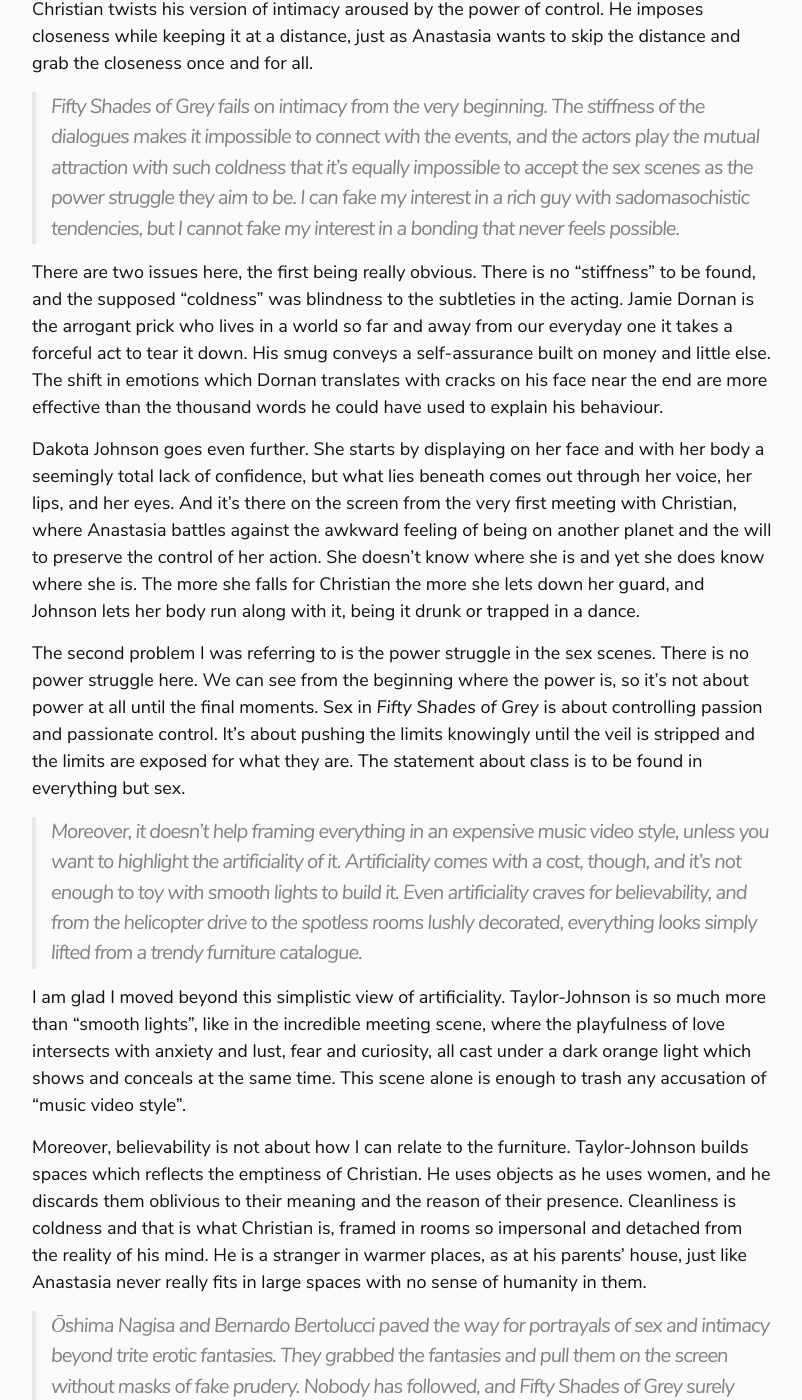
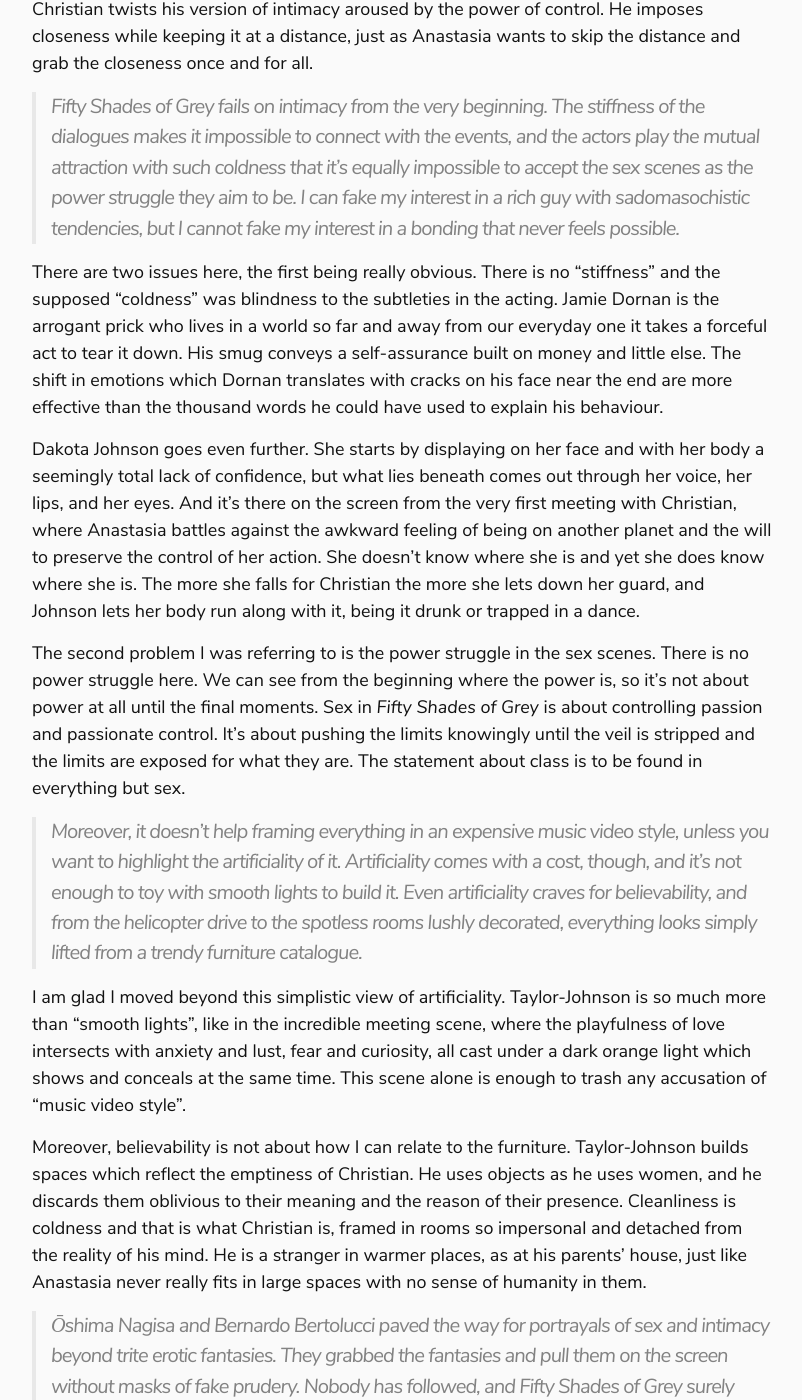
Before and after one commit to manuel-uberti/filmsinwords, a Jekyll site: the page built from _posts/2020-08-09-fifty-shades-of-criticism.md, in a window 1280 px wide and 1400 px high, scrolled down 1662 px. Shown: the whole window, without its empty margins (238-1040 px from the left). Built offline with Jekyll 4.4.1, drawn with Linux system fonts in a browser that asks for light colours.

Commit message:
Minor spelling and rephrasing

```diff
--- a/_posts/2020-08-09-fifty-shades-of-criticism.md
+++ b/_posts/2020-08-09-fifty-shades-of-criticism.md
@@ -70,13 +70,12 @@
 > interest in a bonding that never feels possible.
 
 There are two issues here, the first being really obvious. There is no
-“stiffness” to be found, and the supposed “coldness” was blindness to the
-subtleties in the acting. Jamie Dornan is the arrogant prick who lives in a
-world so far and away from our everyday one it takes a forceful act to tear it
-down. His smug conveys a self-assurance built on money and little else. The
-shift in emotions which Dornan translates with cracks on his face near the end
-are more effective than the thousand words he could have used to explain his
-behaviour.
+“stiffness” and the supposed “coldness” was blindness to the subtleties in the
+acting. Jamie Dornan is the arrogant prick who lives in a world so far and away
+from our everyday one it takes a forceful act to tear it down. His smug conveys
+a self-assurance built on money and little else. The shift in emotions which
+Dornan translates with cracks on his face near the end are more effective than
+the thousand words he could have used to explain his behaviour.
 
 Dakota Johnson goes even further. She starts by displaying on her face and with
 her body a seemingly total lack of confidence, but what lies beneath comes out
@@ -109,7 +108,7 @@
 style”.
 
 Moreover, believability is not about how I can relate to the furniture.
-Taylor-Johnson builds spaces which reflects the emptiness of Christian. He uses
+Taylor-Johnson builds spaces which reflect the emptiness of Christian. He uses
 objects as he uses women, and he discards them oblivious to their meaning and
 the reason of their presence. Cleanliness is coldness and that is what Christian
 is, framed in rooms so impersonal and detached from the reality of his mind. He
```
